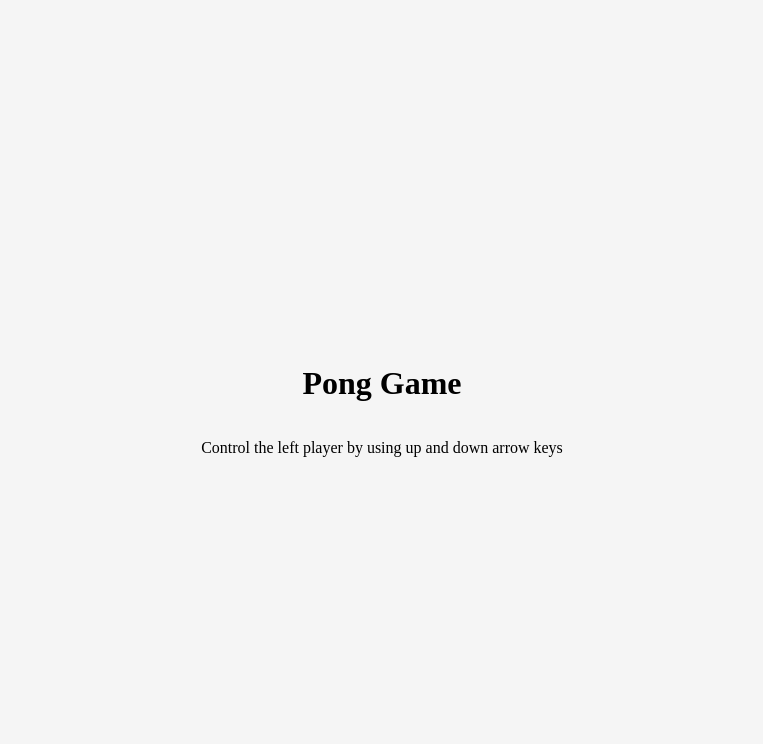
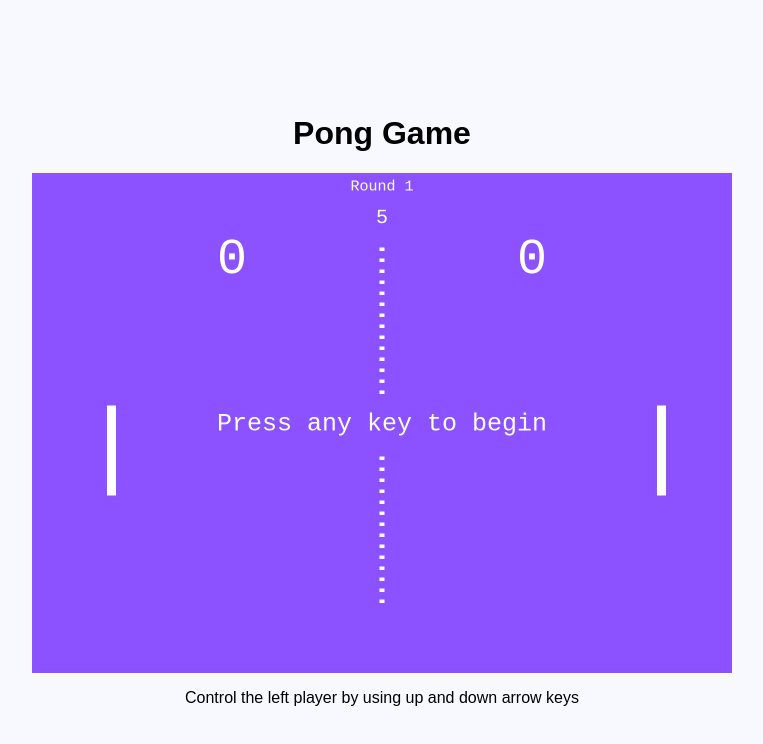
Before and after one commit to Rayan1605/PingPong-, a plain HTML site: page Index.html in a window 1280 px wide. Shown: the whole page, without its empty margins (266-1029 px from the left). Drawn offline with Linux system fonts and the light colour scheme; a web font is replaced by a local one.

Commit message:
Ping Pong

```diff
--- a/Index.html
+++ b/Index.html
@@ -2,15 +2,31 @@
 <html lang="en">
 <head>
     <meta charset="UTF-8">
+    <meta http-equiv="X-UA-Compatible" content="IE=edge">
+    <meta name="viewport" content="width=device-width, initial-scale=1.0">
     <title>Pong Game</title>
-    <link rel = "stylesheet" href = "style.css">
 </head>
-
+<style>
+    @import url('https://fonts.googleapis.com/css2?family=Happy+Monkey&display=swap');
+    * {
+        font-family: 'Poppins', sans-serif;
+    }
+    body {
+        text-align: center;
+        background-color: ghostwhite;
+        display: flex;
+        justify-content: center;
+        align-items: center;
+        height: 100vh;
+        flex-direction: column;
+        position: fixed;
+        width: 100%;
+    }
+</style>
 <body>
-<h1> Pong Game</h1>
+<h1>Pong Game</h1>
+<canvas></canvas>
 <p>Control the left player by using up and down arrow keys</p>
-<script src = "script.js">
-
-</script>
+<script src="./script.js"></script>
 </body>
 </html>
--- a/style.css
+++ /dev/null
@@ -1,16 +0,0 @@
-@import url('https://fonts.googleapis.com/css2?family=Happy+Monkey&display=swap');
-
-  *{
-      font-family: Poppin, serif;
-  }
-body{
-    text-align: center;
-    background-color: #f5f5f5;
-    display: flex;
-    justify-content: center;
-    align-items: center;
-    height: 100vh;
-    flex-direction: column;
-    position: fixed;
-    width: 100%;
-}
```
